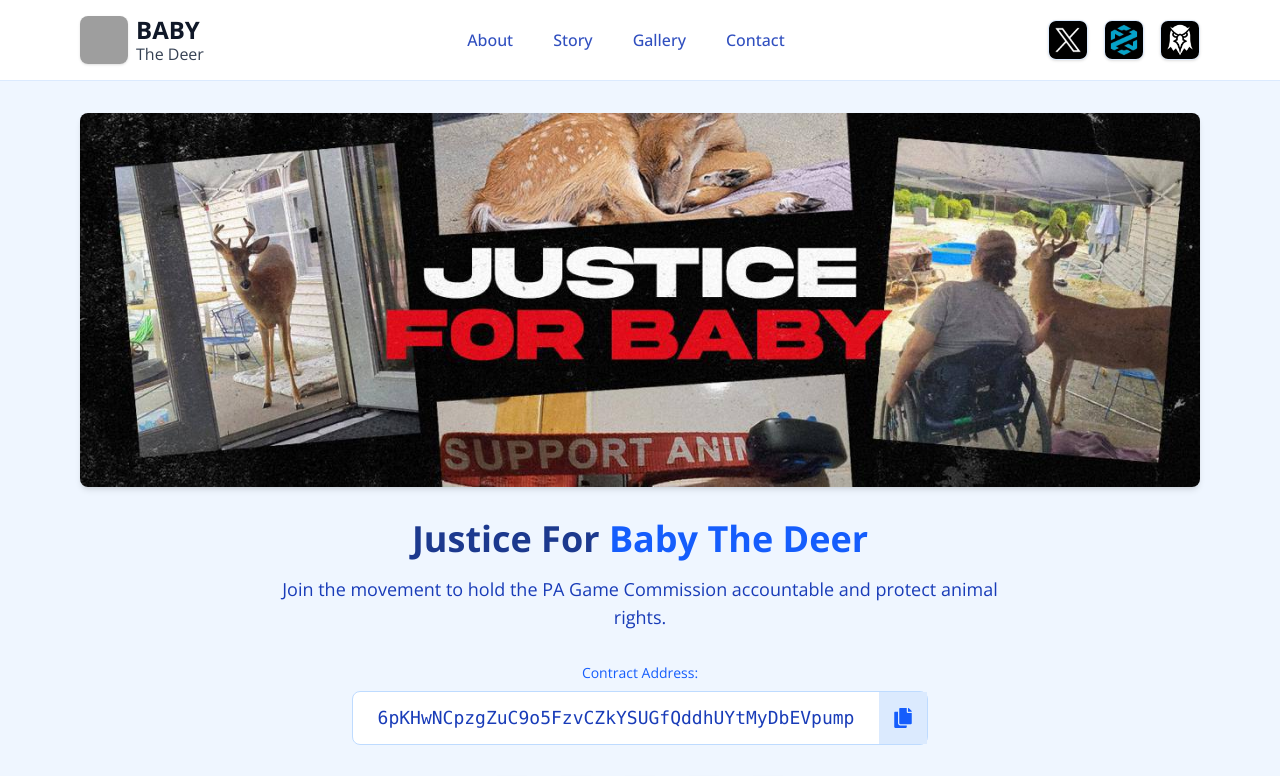
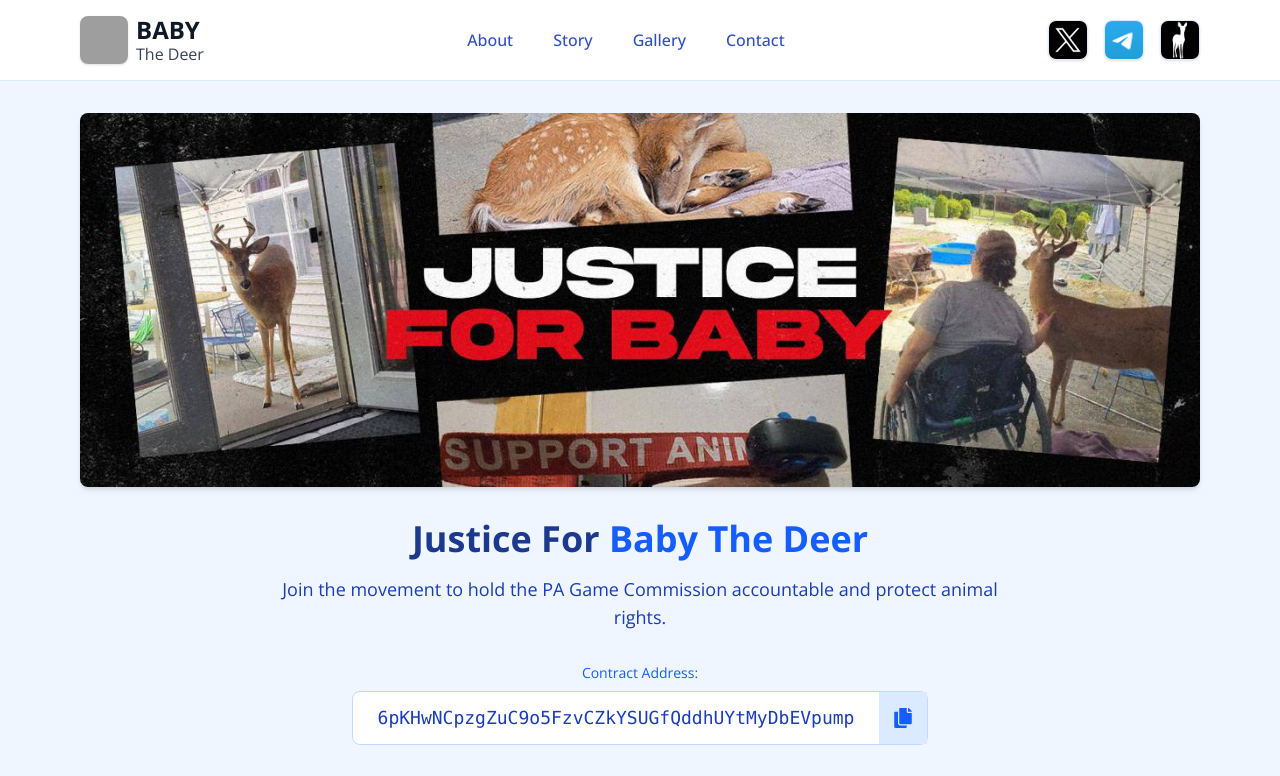
Before and after one commit to ahsandevhub/baby-website, a Next.js app: page / in a window 1280 px wide. Shown: the top 776 px of the page. Built offline with nearby package versions, Linux system fonts and the light colour scheme; grey boxes are pictures that could not be loaded.

Commit message:
Update social links in Header and Footer components, replacing DexTools and DexScreener with TeleGram and BabyTheDeer, and add corresponding icons.

```diff
--- a/app/components/Footer.jsx
+++ b/app/components/Footer.jsx
@@ -42,14 +42,14 @@ export default function Footer() {
                 icon: "/x-icon.png",
               },
               {
-                name: "DexTools",
-                href: "https://www.dextools.io/app/en/token/baby",
-                icon: "/dextools-logo.jpeg",
+                name: "TeleGram",
+                href: "https://t.me/BabythedeerCTO",
+                icon: "/telegram.webp",
               },
               {
-                name: "GeckoTerminal",
-                href: "https://www.geckoterminal.com/solana/pools/6Fraqd6BFsYvXBa29W8TWbGiKGvCwqvLBfcsBKyitYUH",
-                icon: "/geckoterminal.png",
+                name: "BabyTheDeer",
+                href: "https://www.babythedeer.org",
+                icon: "/baby-icon.png",
               },
             ].map((social) => (
               <a
--- a/app/components/Header.jsx
+++ b/app/components/Header.jsx
@@ -56,14 +56,14 @@ export default function Header() {
               icon: "/x-icon.png",
             },
             {
-              name: "DexTools",
-              href: "https://www.dextools.io/app/en/token/baby",
-              icon: "/dextools-logo.jpeg",
+              name: "TeleGram",
+              href: "https://t.me/BabythedeerCTO",
+              icon: "/telegram.webp",
             },
             {
-              name: "DexScreener",
-              href: "https://dexscreener.com/solana/6fraqd6bfsyvxba29w8twbgikgvcwqvlbfcsbkyityuh",
-              icon: "/dexscreener.png",
+              name: "BabyTheDeer",
+              href: "https://www.babythedeer.org",
+              icon: "/baby-icon.png",
             },
           ].map((social) => (
             <a
```
Also changed, not shown: public/baby-icon.png (added), public/telegram.webp (added).
